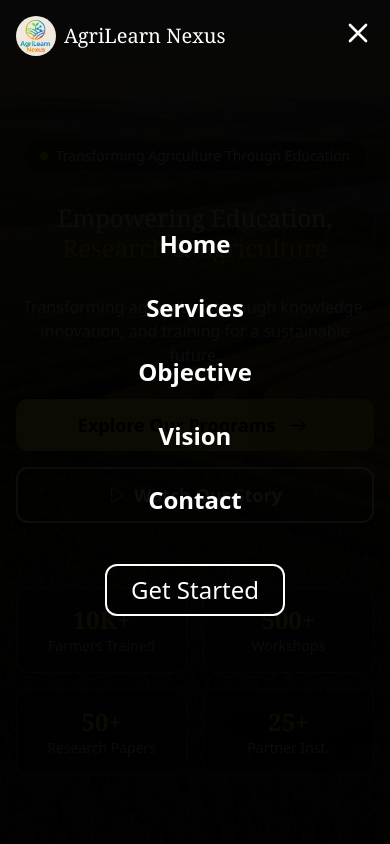
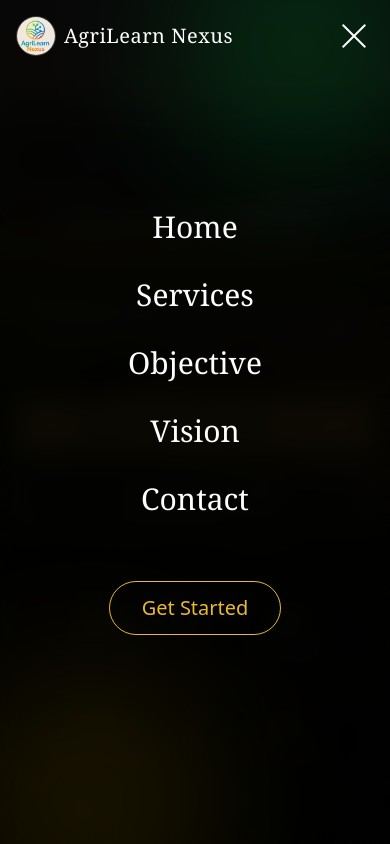
Before and after one commit to Agrilearn-Nexus/agrilearn-landing, a React (Vite) app: page / in a window 390 px wide. Both pictures are taken after a click on the button "Toggle Menu". Shown: the top 844 px of the page. Built offline with nearby package versions, Linux system fonts and the light colour scheme.

Commit message:
refactor: enhance navbar UI, improve accessibility, and add responsive animations

```diff
--- a/src/components/nav/Navbar.jsx
+++ b/src/components/nav/Navbar.jsx
@@ -1,102 +1,116 @@
-import { useState } from "react";
-import { NavLink } from "react-router-dom";
+import {useEffect, useState} from "react";
+import {NavLink} from "react-router-dom";
 import logo from "../../assets/companyLogo.png";
 
 const Navbar = () => {
     const [isOpen, setIsOpen] = useState(false);
-
     const navLinks = ["home", "services", "objective", "vision", "contact"];
 
-    const toggleMenu = () => {
-        setIsOpen(!isOpen);
-    };
+    useEffect(() => {
+        if (isOpen) {
+            document.body.style.overflow = "hidden";
+        } else {
+            document.body.style.overflow = "unset";
+        }
+    }, [isOpen]);
 
     return (
-        <nav className="relative z-50">
-            <div className="flex justify-between items-center p-4 md:p-8 text-white">
+        <nav className="relative z-[100]">
+            <div className="flex justify-between items-center p-4 md:p-8 text-white relative z-[101]">
 
-                <NavLink to={"/"} className="flex gap-2 items-center z-50">
-                    <img src={logo} className="w-10 rounded-full" alt="AgriLearn Nexus Logo" />
-                    <h2 className="text-xl md:text-2xl font-serif">AgriLearn Nexus</h2>
+                <NavLink to={"/"} className="flex gap-2 items-center">
+                    <img
+                        src={logo}
+                        className="w-10 rounded-full border border-white/20"
+                        alt="AgriLearn Nexus Logo"
+                    />
+                    <h2 className="text-xl md:text-2xl font-serif tracking-wide">
+                        AgriLearn Nexus
+                    </h2>
                 </NavLink>
 
                 <div className="hidden md:flex gap-8 items-center">
-                    <div className="flex gap-6">
+                    <div className="flex gap-8">
                         {navLinks.map((item) => (
                             <a
                                 key={item}
                                 href={`#${item}`}
-                                className="capitalize text-[18px] lg:text-[20px] font-semibold hover:text-gray-300 transition-colors"
+                                className="capitalize text-[18px] font-medium relative group overflow-hidden"
                             >
                                 {item}
+                                <span
+                                    className="absolute bottom-0 left-0 w-0 h-0.5 bg-[#E8BA30] transition-all duration-300 group-hover:w-full"></span>
                             </a>
                         ))}
                     </div>
                     <div>
                         <button
-                            className="text-[18px] lg:text-[20px] text-nowrap font-medium px-4 py-1 border-2 rounded-xl hover:bg-white hover:text-black transition-colors"
-                        >
+                            className="text-[18px] font-medium px-6 py-2 border border-white/30 rounded-full hover:bg-[#E8BA30] hover:border-[#E8BA30] hover:text-black transition-all duration-300 shadow-lg cursor-pointer hover:scale-105">
                             Get Started
                         </button>
                     </div>
                 </div>
 
-                <div className="md:hidden z-50">
-                    <button onClick={toggleMenu} className="focus:outline-none">
-                        {isOpen ? (
-                            <svg
-                                xmlns="http://www.w3.org/2000/svg"
-                                className="h-8 w-8"
-                                fill="none"
-                                viewBox="0 0 24 24"
-                                stroke="currentColor"
-                            >
-                                <path
-                                    strokeLinecap="round"
-                                    strokeLinejoin="round"
-                                    strokeWidth={2}
-                                    d="M6 18L18 6M6 6l12 12"
-                                />
-                            </svg>
-                        ) : (
-                            <svg
-                                xmlns="http://www.w3.org/2000/svg"
-                                className="h-8 w-8"
-                                fill="none"
-                                viewBox="0 0 24 24"
-                                stroke="currentColor"
-                            >
-                                <path
-                                    strokeLinecap="round"
-                                    strokeLinejoin="round"
-                                    strokeWidth={2}
-                                    d="M4 6h16M4 12h16m-7 6h7"
-                                />
-                            </svg>
-                        )}
+                <div className="md:hidden">
+                    <button
+                        onClick={() => setIsOpen(!isOpen)}
+                        className="flex flex-col justify-center items-center w-10 h-10 gap-1.5 focus:outline-none"
+                        aria-label="Toggle Menu"
+                    >
+            <span
+                className={`block w-8 h-0.5 bg-white transition-all duration-300 ease-out ${
+                    isOpen ? "rotate-45 translate-y-2" : ""
+                }`}
+            ></span>
+                        <span
+                            className={`block w-8 h-0.5 bg-white transition-all duration-300 ease-out ${
+                                isOpen ? "opacity-0" : "opacity-100"
+                            }`}
+                        ></span>
+                        <span
+                            className={`block w-8 h-0.5 bg-white transition-all duration-300 ease-out ${
+                                isOpen ? "-rotate-45 -translate-y-2" : ""
+                            }`}
+                        ></span>
                     </button>
                 </div>
             </div>
 
-            {isOpen && (
-                <div className="absolute top-0 left-0 w-full h-screen bg-black/95 flex flex-col items-center justify-center gap-8 md:hidden text-white transition-all duration-300">
-                    {navLinks.map((item) => (
+            <div
+                className={`fixed inset-0 bg-black/95 backdrop-blur-md z-[100] flex flex-col items-center justify-center gap-10 text-white transition-all duration-500 ease-in-out md:hidden ${
+                    isOpen
+                        ? "opacity-100 visible translate-y-0"
+                        : "opacity-0 invisible -translate-y-10"
+                }`}
+            >
+                <div
+                    className="absolute top-[-10%] right-[-10%] w-64 h-64 bg-green-600/20 rounded-full blur-3xl pointer-events-none"></div>
+                <div
+                    className="absolute bottom-[-10%] left-[-10%] w-64 h-64 bg-yellow-500/10 rounded-full blur-3xl pointer-events-none"></div>
+
+                <div className="flex flex-col items-center gap-8">
+                    {navLinks.map((item, index) => (
                         <a
                             key={item}
                             href={`#${item}`}
                             onClick={() => setIsOpen(false)}
-                            className="capitalize text-2xl font-semibold hover:text-green-400"
+                            className="capitalize text-3xl font-serif font-medium hover:text-[#E8BA30] transition-colors duration-300 transform hover:scale-105"
+                            style={{
+                                transitionDelay: isOpen ? `${index * 100}ms` : "0ms",
+                            }}
                         >
                             {item}
                         </a>
                     ))}
-                    <button
-                        className="text-2xl font-medium px-6 py-2 border-2 rounded-xl mt-4"
-                    >
-                        Get Started
-                    </button>
                 </div>
-            )}
+
+                <button
+                    className="text-xl font-medium px-8 py-3 border border-[#E8BA30] text-[#E8BA30] rounded-full mt-6 active:scale-95 transition-transform cursor-pointer hover:scale-105"
+                    onClick={() => setIsOpen(false)}
+                >
+                    Get Started
+                </button>
+            </div>
         </nav>
     );
 };
```
